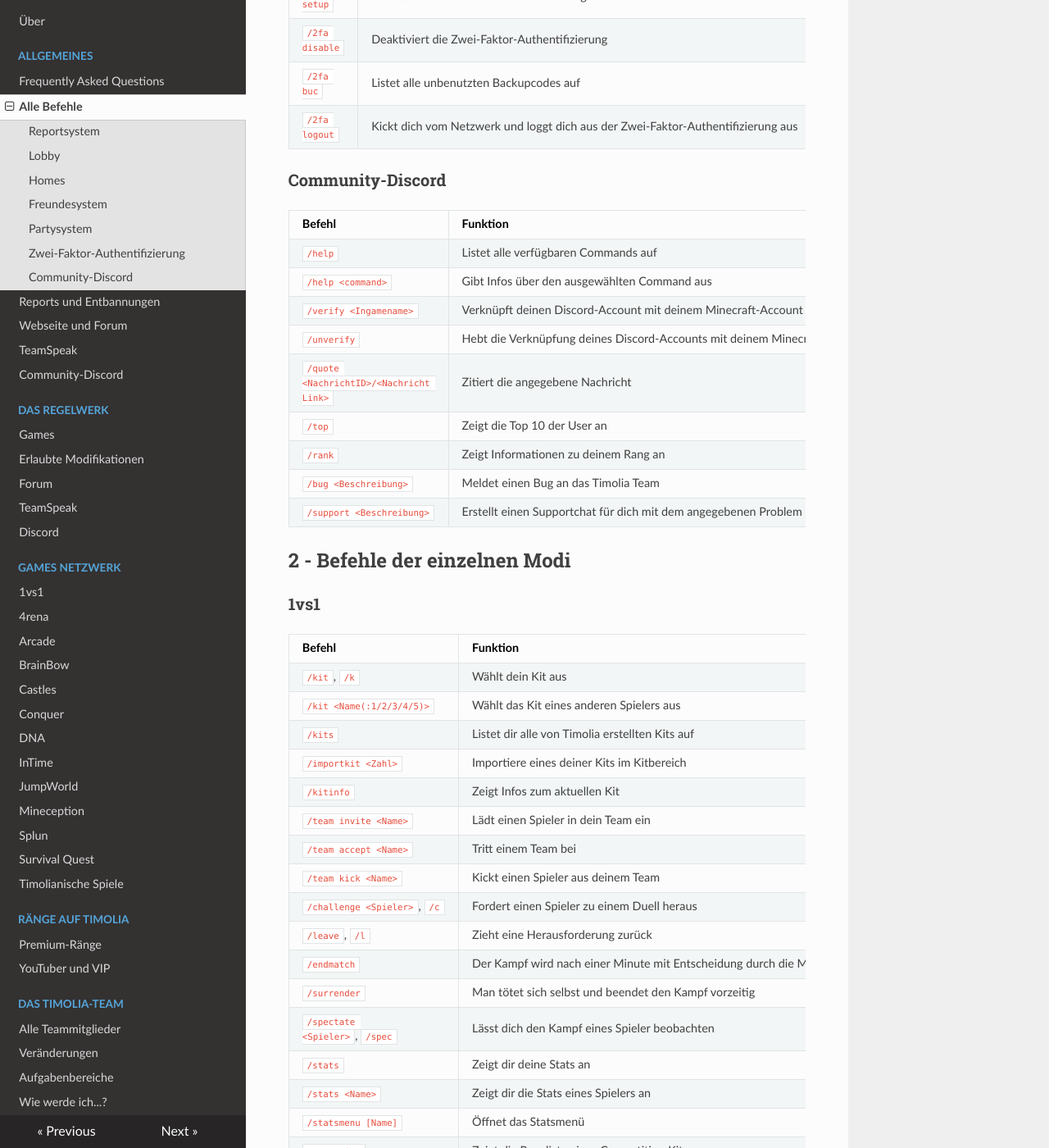
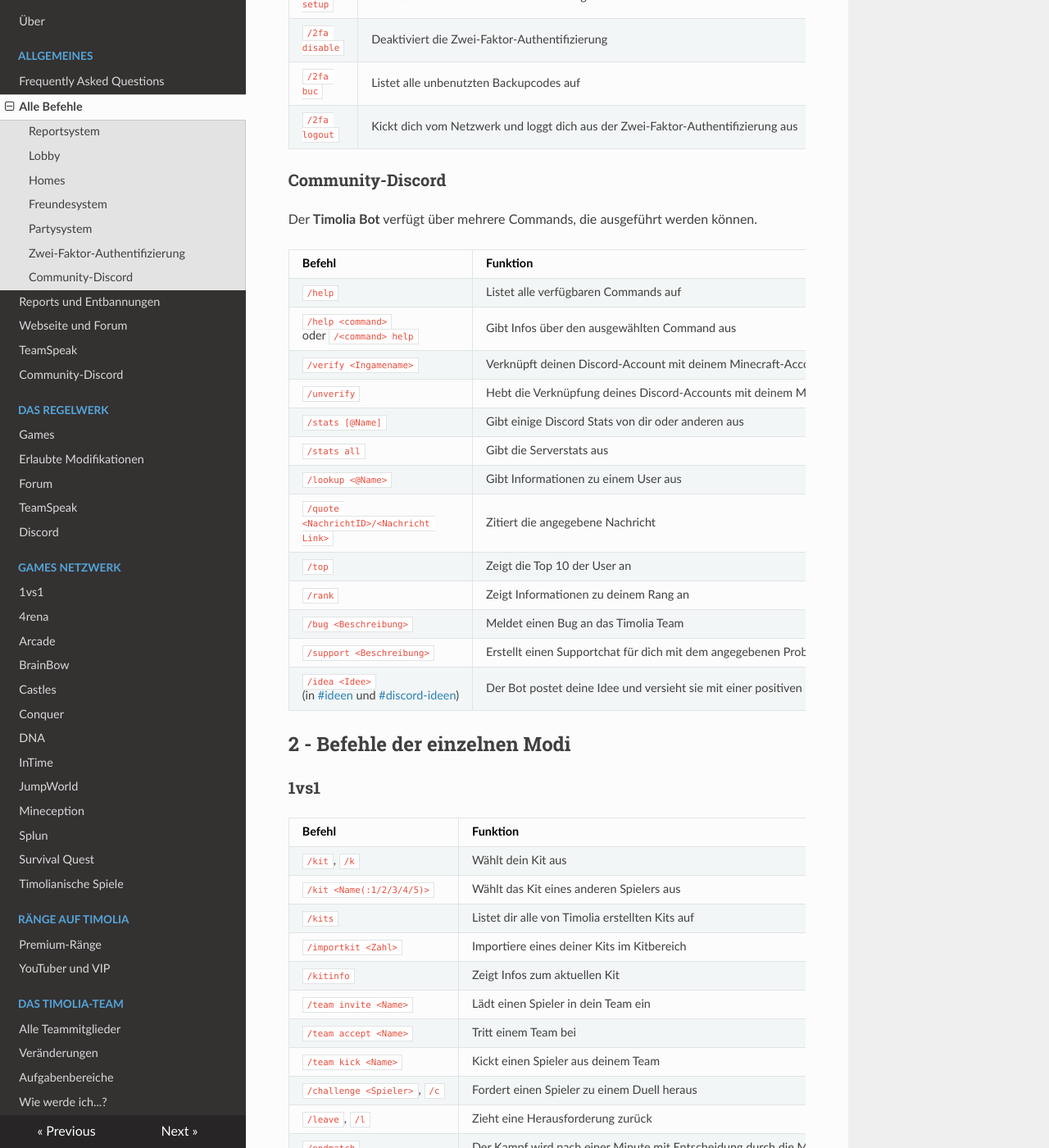
Before and after one commit to TimoliaDE/HowTo, an MkDocs documentation site: the page built from docs/commands.md, in a window 1280 px wide and 1400 px high, scrolled down 4191 px. Shown: the whole window at 82% size. Built offline with MkDocs 1.6.1, drawn with Linux system fonts in a browser that asks for light colours; nearby versions of some CDN libraries; old or Windows-style settings are respelled for this version of MkDocs.

Commit message:
Update commands.md

```diff
--- a/docs/commands.md
+++ b/docs/commands.md
@@ -123,17 +123,23 @@ Solltest du dein Handy verlieren, kannst du dich weiterhin mit Backupcodes anmel
 
 ### Community-Discord
 
+Der <strong>Timolia Bot</strong> verfügt über mehrere Commands, die ausgeführt werden können.
+
 | Befehl | Funktion |
 | ------ | -------- |
 | `/help` | Listet alle verfügbaren Commands auf |
-| `/help <command>` | Gibt Infos über den ausgewählten Command aus |
+| `/help <command>` oder `/<command> help` | Gibt Infos über den ausgewählten Command aus |
 | `/verify <Ingamename>` | Verknüpft deinen Discord-Account mit deinem Minecraft-Account |
 | `/unverify` | Hebt die Verknüpfung deines Discord-Accounts mit deinem Minecraft-Account auf |
+| `/stats [@Name]` | Gibt einige Discord Stats von dir oder anderen aus |
+| `/stats all` | Gibt die Serverstats aus |
+| `/lookup <@Name>` | Gibt Informationen zu einem User aus |
 | `/quote <NachrichtID>/<Nachricht Link>` | Zitiert die angegebene Nachricht |
 | `/top` | Zeigt die Top 10 der User an|
 | `/rank` | Zeigt Informationen zu deinem Rang an |
 | `/bug <Beschreibung>` | Meldet einen Bug an das Timolia Team |
 | `/support <Beschreibung>` | Erstellt einen Supportchat für dich mit dem angegebenen Problem |
+| `/idea <Idee>` (in [#ideen](https://discordapp.com/channels/407554118887014402/413615776399097866) und [#discord-ideen](https://discordapp.com/channels/407554118887014402/569594169228656656))| Der Bot postet deine Idee und versieht sie mit einer positiven und einer negativen Reaction |
 
 ## 2 - Befehle der einzelnen Modi
 
```
